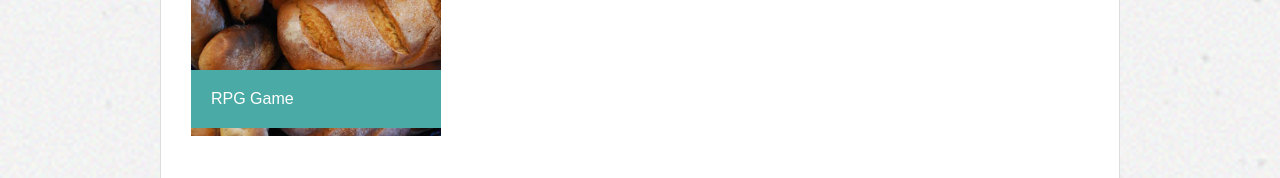
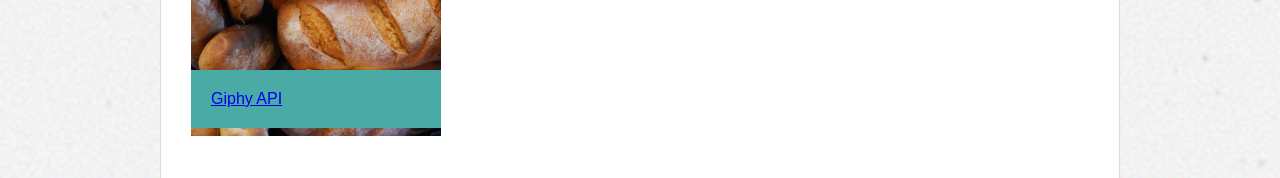
Before and after one commit to jingwensun7/Basic-Portfolio, a plain HTML site: page portfolio.html in a window 1280 px wide. Shown: the part 581-759 px from the top of the page. Drawn offline with Linux system fonts and the light colour scheme.

Commit message:
add giphy API

```diff
--- a/portfolio.html
+++ b/portfolio.html
@@ -30,7 +30,7 @@
     <a target="_blank" href="assets/images/bread.jpg">
     <img src="assets/images/bread.jpg" alt="bread" width="250" height="200">
     </a>
-    <section id="desc">RPG Game</section>
+    <section id="desc"><a href="https://jingwensun7.github.io/giphyapi.github.io/">Giphy API</section></a>
     </section>
     <section id="portfolio">
     <a target="_blank" href="assets/images/burger.jpg">
```
